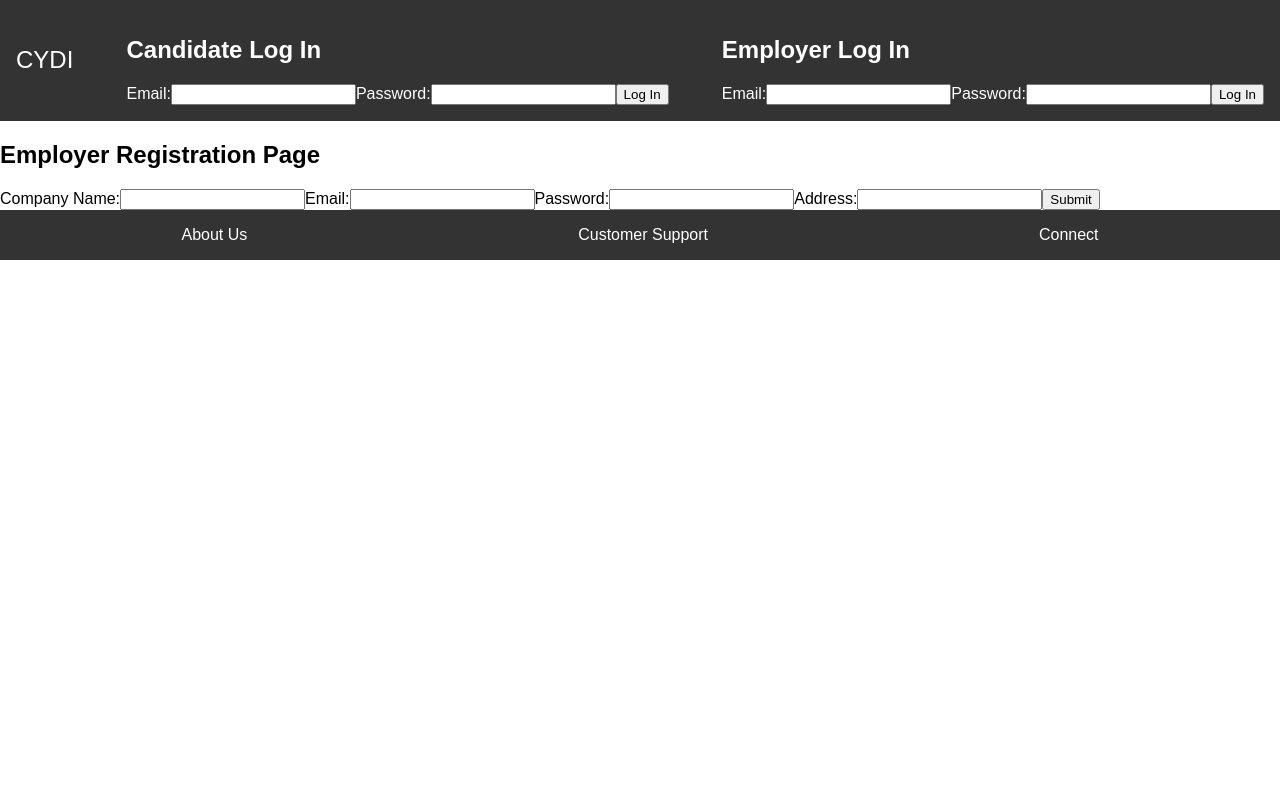
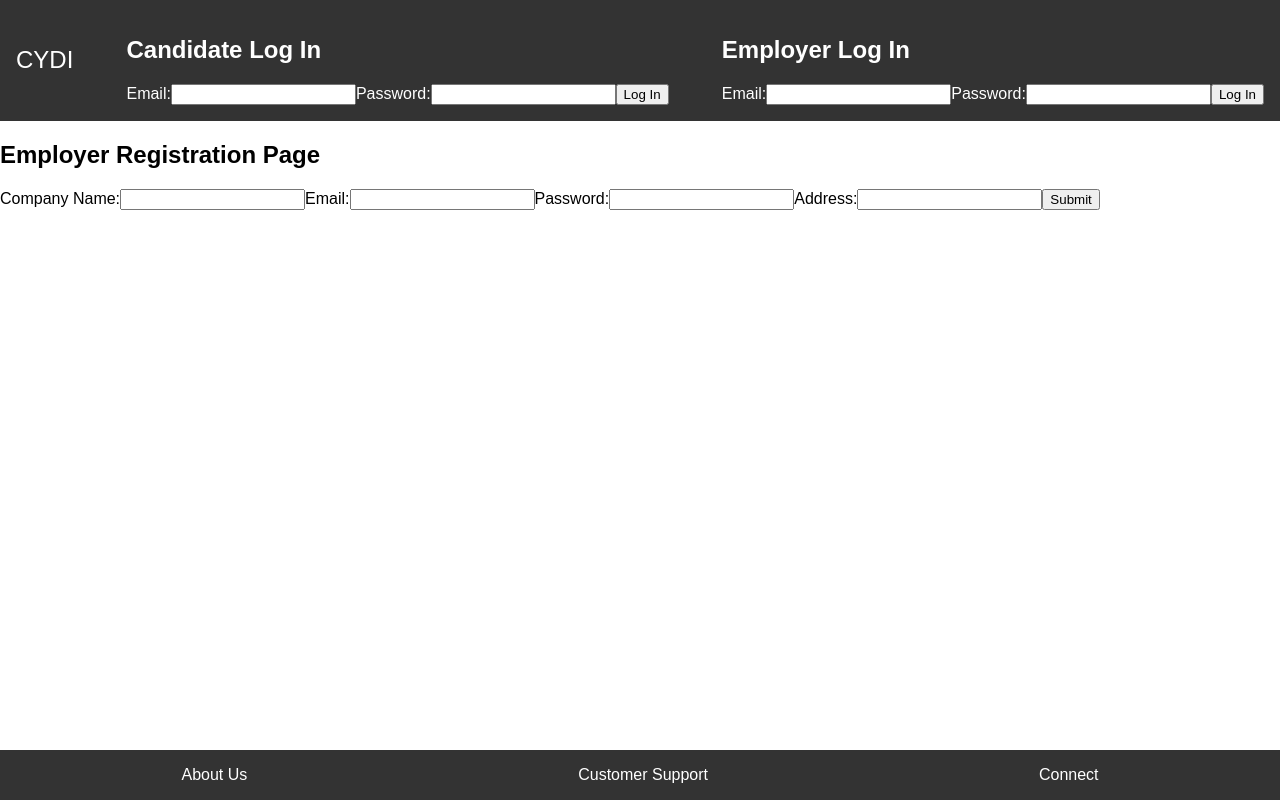
Before and after one commit to darkpoetOX/cydi_client, a React (Create React App) app: page /employer-registration in a window 1280 px wide. Built offline with nearby package versions, Linux system fonts and the light colour scheme.

Commit message:
changed css to stop the moving of the footer when pages are switched

```diff
--- a/src/App.css
+++ b/src/App.css
@@ -1,4 +1,5 @@
 /* App.css */
+
 body {
   margin: 0;
   padding: 0;
@@ -75,9 +76,10 @@ nav {
 }
 
 .footer {
-  display: flex;
-  justify-content: space-around;
-  align-items: center;
+  margin-top: auto; /* Ensure footer is pushed to the bottom */
+  display: flex; /* Use flexbox to align items */
+  justify-content: space-around; /* Distribute items evenly along the main axis */
+  align-items: center; /* Align items vertically */
   background-color: #333;
   color: white;
   padding: 1rem;
```
